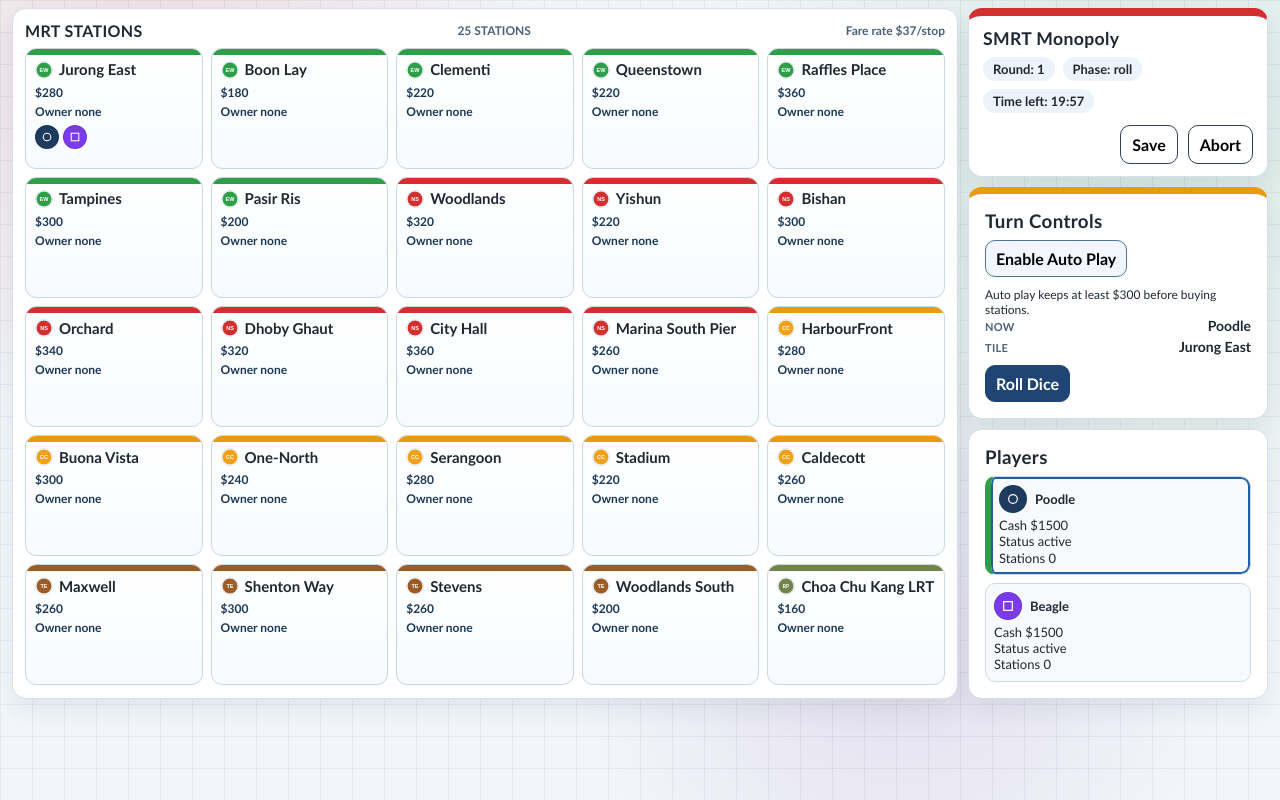
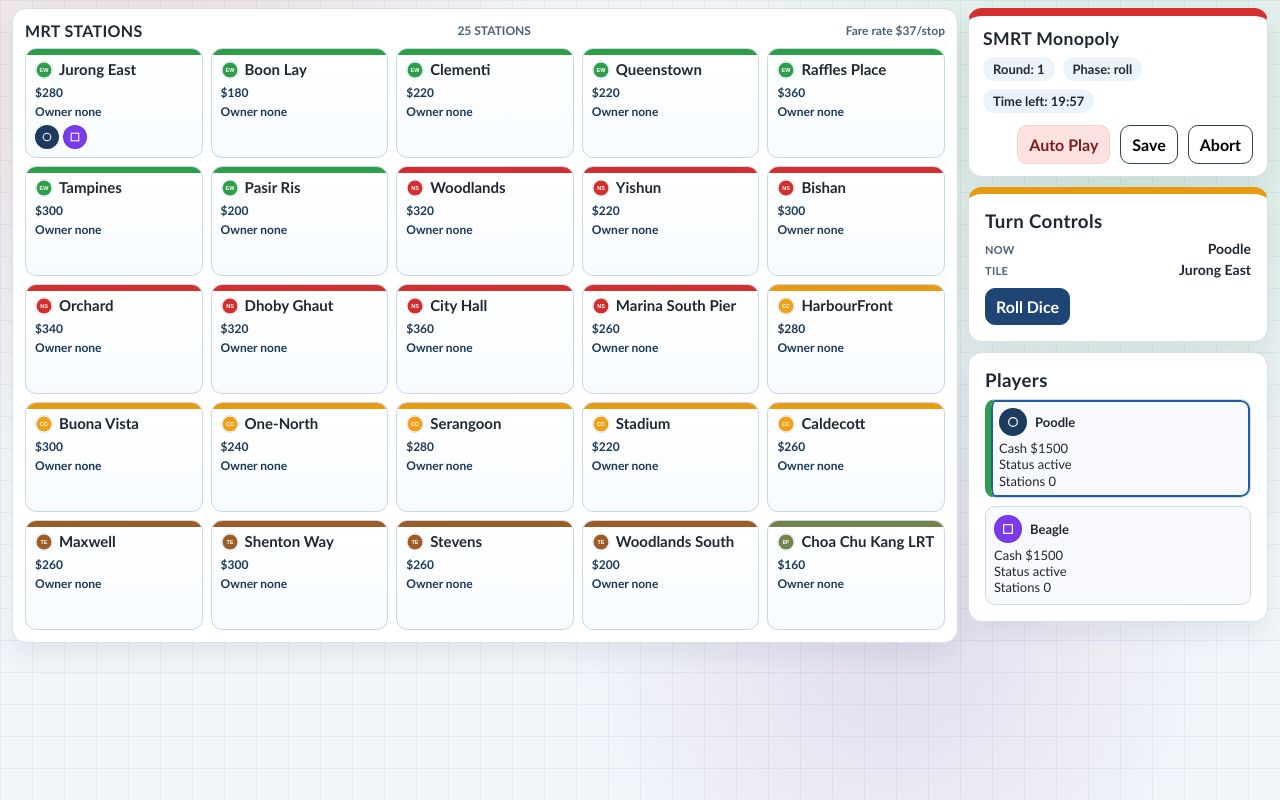
Before and after one commit to zey-2/smrt_board_game, a React (Vite) app: page / in a window 1280 px wide. Both pictures are taken after a click on the button "Start Game". Built offline with nearby package versions, Linux system fonts and the light colour scheme.

Commit message:
Move Auto Play control to status card with state colors

```diff
--- a/src/features/game/GameScreen.tsx
+++ b/src/features/game/GameScreen.tsx
@@ -214,6 +214,14 @@
               </div>
             </div>
             <div className="inline-actions map-status-actions">
+              <button
+                type="button"
+                className={`auto-play-toggle ${isAutoPlayEnabled ? "auto-play-toggle-enabled" : "auto-play-toggle-disabled"}`}
+                aria-pressed={isAutoPlayEnabled}
+                onClick={() => setIsAutoPlayEnabled((current) => !current)}
+              >
+                Auto Play
+              </button>
               <button type="button" onClick={() => onExitWithSave(state)}>
                 Save
               </button>
@@ -230,9 +238,6 @@
             showTurnHandoff={showTurnHandoff}
             nextPlayerName={nextPlayerName}
             onStartTurn={() => setShowTurnHandoff(false)}
-            isAutoPlayEnabled={isAutoPlayEnabled}
-            onToggleAutoPlay={() => setIsAutoPlayEnabled((current) => !current)}
-            reserveCashTarget={reserveCashTarget}
           />
           <PlayerPanel state={state} />
         </aside>
--- a/src/features/game/TurnControls.tsx
+++ b/src/features/game/TurnControls.tsx
@@ -9,9 +9,6 @@
   showTurnHandoff: boolean;
   nextPlayerName: string;
   onStartTurn: () => void;
-  isAutoPlayEnabled: boolean;
-  onToggleAutoPlay: () => void;
-  reserveCashTarget: number;
 }
 
 export function TurnControls({
@@ -21,10 +18,7 @@
   isMovementInProgress,
   showTurnHandoff,
   nextPlayerName,
-  onStartTurn,
-  isAutoPlayEnabled,
-  onToggleAutoPlay,
-  reserveCashTarget
+  onStartTurn
 }: TurnControlsProps) {
   const player = state.players[state.turnIndex];
   const tile = state.board[player.position];
@@ -36,14 +30,6 @@
   return (
     <section className="card control-panel">
       <h3>Turn Controls</h3>
-      <div className="inline-actions">
-        <button type="button" className="accent-button" onClick={onToggleAutoPlay}>
-          {isAutoPlayEnabled ? "Disable Auto Play" : "Enable Auto Play"}
-        </button>
-      </div>
-      <p className="info-text">
-        Auto play keeps at least ${reserveCashTarget} before buying stations.
-      </p>
       {showTurnHandoff ? (
         <div className="turn-handoff-card">
           <h4>{nextPlayerName}'s Turn</h4>
--- a/src/styles.css
+++ b/src/styles.css
@@ -330,6 +330,22 @@
 
 .map-status-actions {
   margin-left: auto;
+}
+
+.auto-play-toggle {
+  font-weight: 700;
+}
+
+.auto-play-toggle-enabled {
+  background: #dcfce7;
+  border-color: #86efac;
+  color: #14532d;
+}
+
+.auto-play-toggle-disabled {
+  background: #fee2e2;
+  border-color: #fecaca;
+  color: #7f1d1d;
 }
 
 .status-pills {
```
Also changed, not shown: 1 other file (tests, documents, lock files or other folders).
